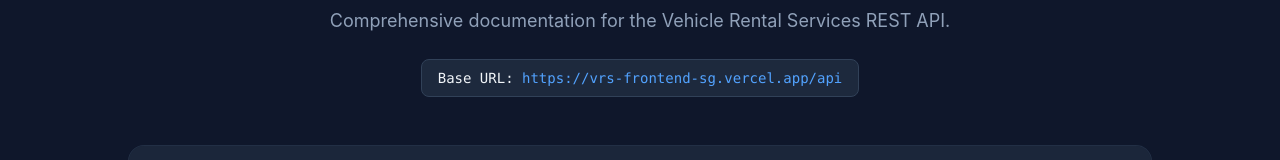
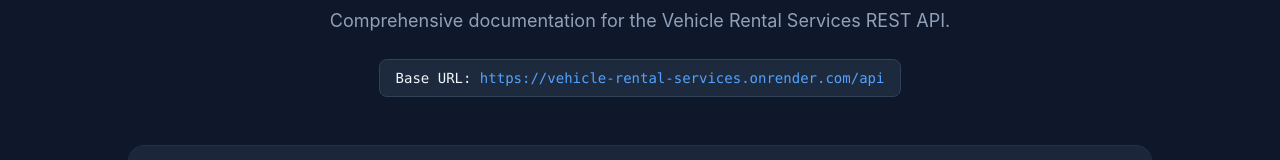
Before and after one commit to Sahilgupta2175/vehicle-rental-services, a React (Vite) app in the folder client/: page /doc in a window 1280 px wide. Shown: the part 210-370 px from the top of the page. Built offline with nearby package versions, Linux system fonts and the light colour scheme; no server answers.

Commit message:
Updates API base URL in documentation
Points API consumers to the correct deployment endpoint
to avoid confusion and ensure accurate integration.

```diff
--- a/client/src/pages/ApiDocs.jsx
+++ b/client/src/pages/ApiDocs.jsx
@@ -108,7 +108,7 @@ const ApiDocs = () => {
                         Comprehensive documentation for the Vehicle Rental Services REST API.
                     </p>
                     <div className="mt-6 inline-block px-4 py-2 bg-slate-800 rounded-lg border border-slate-700 font-mono text-sm">
-                        Base URL: <span className="text-blue-400">https://vrs-frontend-sg.vercel.app/api</span>
+                        Base URL: <span className="text-blue-400">https://vehicle-rental-services.onrender.com/api</span>
                     </div>
                 </div>
 
```
